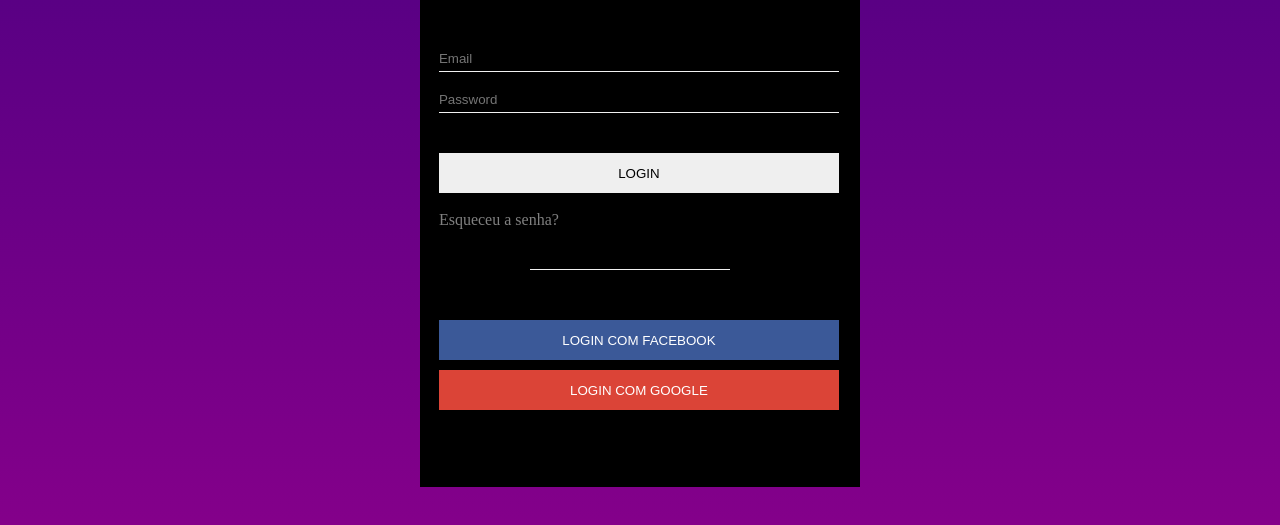
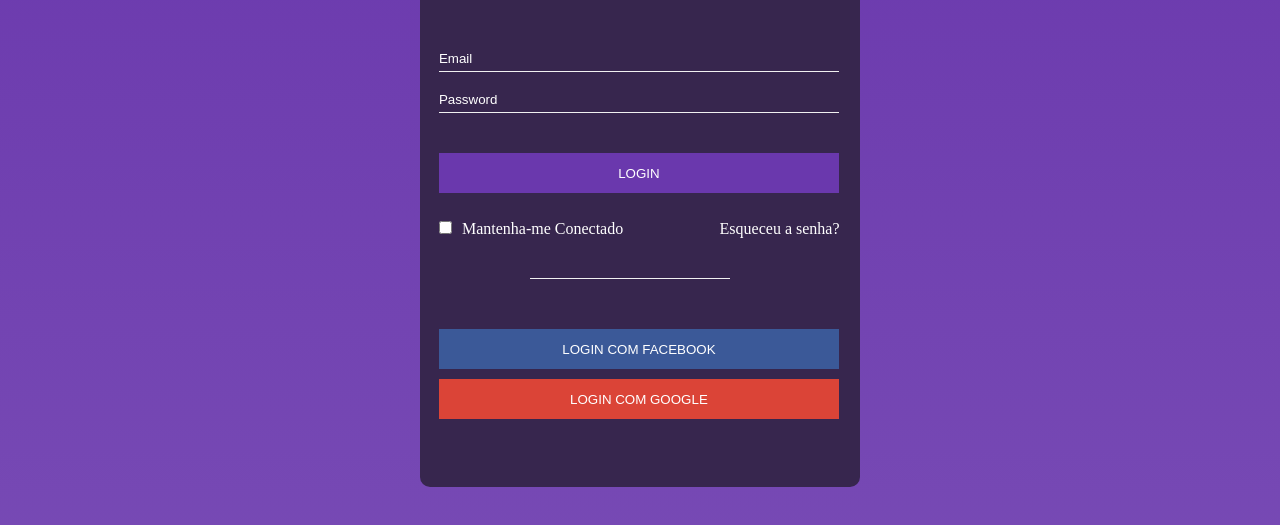
Before and after one commit to Vinicius-Garcia/Tela-de-login, a plain HTML site: page src/index.html in a window 1280 px wide. Shown: the part 183-708 px from the top of the page. Drawn offline with Linux system fonts and the light colour scheme.

```diff
--- a/src/index.html
+++ b/src/index.html
@@ -13,6 +13,7 @@
     </div>
 
     <div class="container">
+
         <img src="./assets/logo.jpg" class="logo">
         <div class="inputs">
             <input class="email" placeholder="Email">
@@ -24,22 +25,29 @@
 
         </div>
         <div class="sub">
-            <a class="a" href="#">Esqueceu a senha?</a>
+            <input type="checkbox" id="check"><a id="check1">Mantenha-me Conectado</a></input>
+
+            <a class="a" onclick="flip()">Esqueceu a senha?</a>
+
 
         </div>
-        <div>
-            <p class="x"></p>
+        <div class="x">
+
         </div>
+
         <div class="social">
-            <button class="face" type="button">LOGIN COM FACEBOOK</button>
+            <button class="face" type="button" onclick="flip()">LOGIN COM FACEBOOK</button>
             <button class="google" type="button">LOGIN COM GOOGLE</button>
+
         </div>
+
+
 
 
     </div>
 
 
-
+    <script src="./main.js"></script>
 
 </body>
 
--- /dev/null
+++ b/src/main.js
@@ -0,0 +1,10 @@
+function flip(event) {
+    var element = event.currentTarget;
+    if (element.className === "card") {
+        if (element.style.transform == "rotateY(180deg)") {
+            element.style.transform = "rotateY(0deg)";
+        } else {
+            element.style.transform = "rotateY(180deg)";
+        }
+    }
+};
--- a/src/style.css
+++ b/src/style.css
@@ -7,8 +7,8 @@
     .back {
         width: 100%;
         height: 100%;
-        background-color: indigo;
-        background-image: linear-gradient( indigo, darkmagenta);
+        background-color: #6a38ad;
+        background-image: linear-gradient(#6a38ad, #784bb5);
         position: fixed;
         background-repeat: no-repeat;
     }
@@ -16,13 +16,15 @@
     .container {
         height: 540px;
         width: 440px;
-        position: fixed;
-        background-color: black;
+        position: absolute;
+        background-color: #37264e;
         z-index: 10;
         top: 100px;
         left: 50%;
         top: 50%;
         transform: translate(-50%, -50%);
+        perspective: 1000px;
+        border-radius: 10px;
     }
 
     .inputs {
@@ -40,6 +42,7 @@
         background-color: transparent;
         margin-top: 100px;
         margin-bottom: 20px;
+        color: white;
         border: none;
         border-bottom: 1px solid #f1f1f1;
         padding-bottom: 5px;
@@ -48,6 +51,7 @@
     .password {
         background-color: transparent;
         margin-bottom: 20px;
+        color: white;
         border: none;
         border-bottom: 1px solid #f1f1f1;
         padding-bottom: 5px;
@@ -64,12 +68,14 @@
         margin-left: 4.3%;
         height: 40px;
         border: none;
+        background-color: #6a38ad;
+        color: white;
     }
 
     .a {
-        margin-left: 4.3%;
+        margin-left: 21%;
         text-decoration: none;
-        color: grey;
+        color: white;
         cursor: pointer;
     }
 
@@ -106,7 +112,8 @@
     }
 
     .button:hover {
-        background-color: darkgray;
+        background-color: #522c86;
+        cursor: pointer;
     }
 
     .logo {
@@ -119,8 +126,24 @@
 
     .face:hover {
         background-color: #2f477a;
+        cursor: pointer;
     }
 
     .google:hover {
         background-color: #bb3222;
+        cursor: pointer;
     }
+
+    #check {
+        margin-top: 10px;
+        margin-left: 4.3%;
+    }
+
+    #check1 {
+        color: white;
+        margin-left: 10px;
+    }
+
+     ::placeholder {
+        color: white;
+    }
```
Also changed, not shown: src/assets/Capturar.PNG, src/assets/pessoas.png (added).
